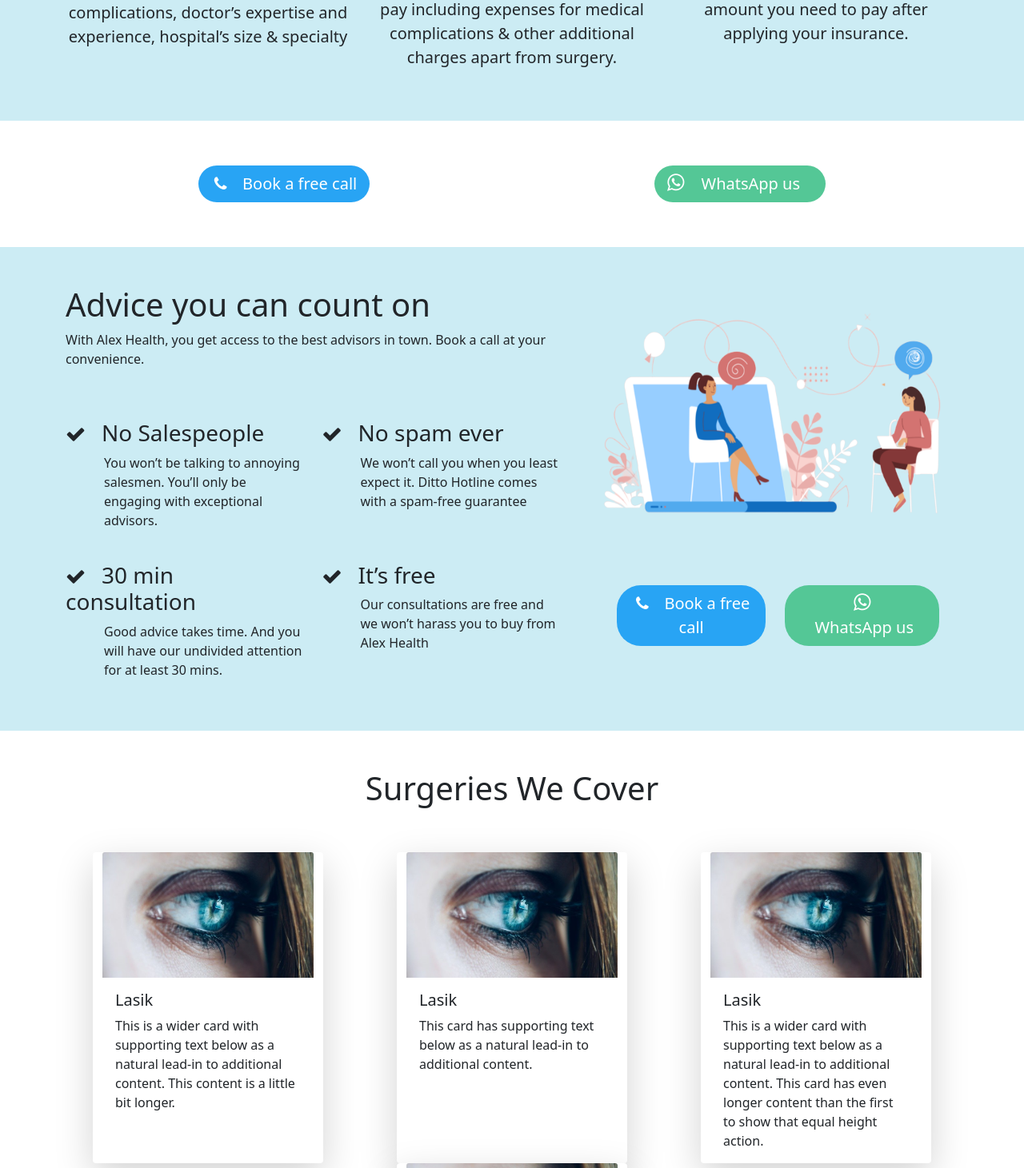
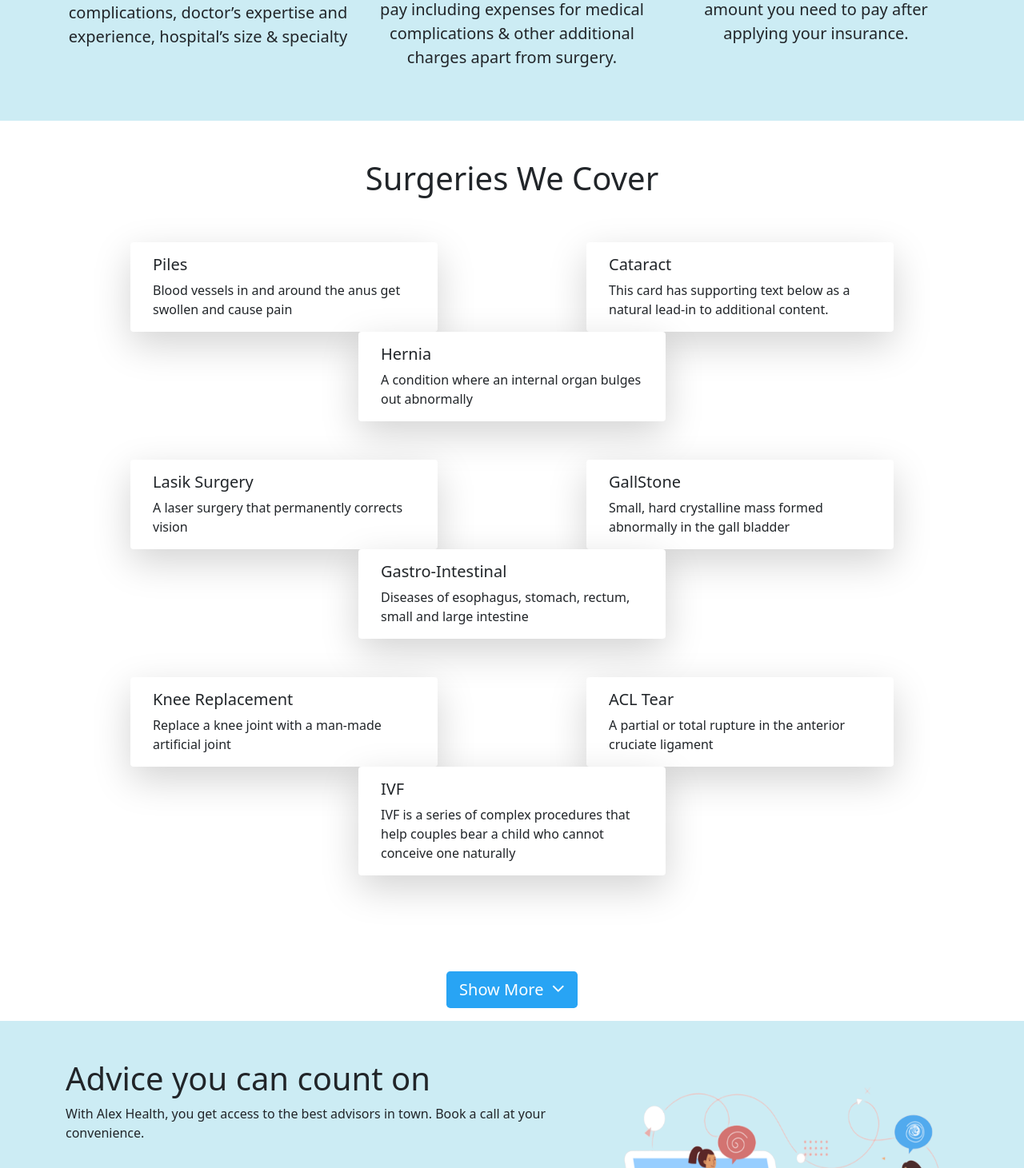
Before and after one commit to km2574/surgery-alex, a Next.js app: page / in a window 1280 px wide. Shown: the part 981-2442 px from the top of the page at 80% size. Built offline with nearby package versions, Linux system fonts and the light colour scheme.

Commit message:
show more surgeries

```diff
--- /dev/null
+++ b/Components/ReadmoreSurgeries.js
@@ -0,0 +1,98 @@
+import React, { useState } from "react";
+import { Button, Card, Container, Row, Col } from "react-bootstrap"
+
+const ReadMore = ({ children }) => {
+	const card = children;
+	const [isReadMore, setIsReadMore] = useState(true);
+	const toggleReadMore = () => {
+		setIsReadMore(!isReadMore);
+	};
+	return (
+		<p className="">
+			{isReadMore ? ('') : card}
+			<Col lg={12} className="d-flex justify-content-around">
+			<Button onClick={toggleReadMore}  className="read-or-hide showmorebutton border-0 mt-5" size="lg">
+				{isReadMore ? "Show More" : " Show Less"}{'  '} &nbsp;
+				<span className="fa fa-angle-down" style={{ fontSize: 25 }}> </span>
+			</Button>
+			</Col>
+		</p>
+	);
+};
+
+const Content = () => {
+	return (
+		<div >
+				<br />
+				<Container>
+					<ReadMore>
+
+						<Row className="d-flex justify-content-around">
+							<Card className="border-0 shadow-lg" style={{ width: '24rem' }}>
+								{/* <Card.Img variant="top" src="/eye.jpg" /> */}
+								<Card.Body>
+									<Card.Title>Piles</Card.Title>
+									<Card.Text>
+										Blood vessels in and around the anus get swollen and cause pain
+									</Card.Text>
+								</Card.Body>
+							</Card>
+							<Card className="border-0 shadow-lg" style={{ width: '24rem' }}>
+								{/* <Card.Img variant="top" src="/eye.jpg" /> */}
+								<Card.Body>
+									<Card.Title>Cataract</Card.Title>
+									<Card.Text>
+										This card has supporting text below as a natural lead-in to additional
+										content.{' '}
+									</Card.Text>
+								</Card.Body>
+							</Card>
+							<Card className="border-0 shadow-lg" style={{ width: '24rem' }}>
+								{/* <Card.Img variant="top" src="/eye.jpg" /> */}
+								<Card.Body>
+									<Card.Title>Hernia</Card.Title>
+									<Card.Text>
+										A condition where an internal organ bulges out abnormally
+									</Card.Text>
+								</Card.Body>
+							</Card>
+
+						</Row>
+						<Row className="mt-5 d-flex justify-content-around">
+							<Card className="border-0 shadow-lg" style={{ width: '24rem' }}>
+								{/* <Card.Img variant="top" src="/eye.jpg" /> */}
+								<Card.Body>
+									<Card.Title>Piles</Card.Title>
+									<Card.Text>
+										Blood vessels in and around the anus get swollen and cause pain
+									</Card.Text>
+								</Card.Body>
+							</Card>
+							<Card className="border-0 shadow-lg" style={{ width: '24rem' }}>
+								{/* <Card.Img variant="top" src="/eye.jpg" /> */}
+								<Card.Body>
+									<Card.Title>Cataract</Card.Title>
+									<Card.Text>
+										This card has supporting text below as a natural lead-in to additional
+										content.{' '}
+									</Card.Text>
+								</Card.Body>
+							</Card>
+							<Card className="border-0 shadow-lg" style={{ width: '24rem' }}>
+								{/* <Card.Img variant="top" src="/eye.jpg" /> */}
+								<Card.Body>
+									<Card.Title>Hernia</Card.Title>
+									<Card.Text>
+										A condition where an internal organ bulges out abnormally
+									</Card.Text>
+								</Card.Body>
+							</Card>
+
+						</Row>
+					</ReadMore>
+				</Container>
+		</div>
+	);
+};
+
+export default Content;
--- a/Components/Surgeries.js
+++ b/Components/Surgeries.js
@@ -5,94 +5,96 @@ const Surgeries = () => {
     return (
         <Container >
             <Row className="my-5 text-center">
-                    <h1>
-                        Surgeries We Cover
-                    </h1>
-                </Row>
+                <h1>
+                    Surgeries We Cover
+                </h1>
+            </Row>
             <Row className="mt-5 d-flex justify-content-around">
-                <Card className="border-0 shadow-lg" style={{ width: '18rem' }}>
-                    <Card.Img variant="top" src="/eye.jpg" />
+                <Card className="border-0 shadow-lg" style={{ width: '24rem' }}>
+                    {/* <Card.Img variant="top" src="/eye.jpg" /> */}
                     <Card.Body>
-                        <Card.Title>Lasik</Card.Title>
+                        <Card.Title>Piles</Card.Title>
                         <Card.Text>
-                            This is a wider card with supporting text below as a natural lead-in to
-                            additional content. This content is a little bit longer.
+                            Blood vessels in and around the anus get swollen and cause pain
                         </Card.Text>
                     </Card.Body>
                 </Card>
-                <Card className="border-0 shadow-lg" style={{ width: '18rem' }}>
-                    <Card.Img variant="top" src="/eye.jpg" />
+                <Card className="border-0 shadow-lg" style={{ width: '24rem' }}>
+                    {/* <Card.Img variant="top" src="/eye.jpg" /> */}
                     <Card.Body>
-                        <Card.Title>Lasik</Card.Title>
+                        <Card.Title>Cataract</Card.Title>
                         <Card.Text>
                             This card has supporting text below as a natural lead-in to additional
                             content.{' '}
                         </Card.Text>
                     </Card.Body>
                 </Card>
-                <Card className="border-0 shadow-lg" style={{ width: '18rem' }}>
-                    <Card.Img variant="top" src="/eye.jpg" />
+                <Card className="border-0 shadow-lg" style={{ width: '24rem' }}>
+                    {/* <Card.Img variant="top" src="/eye.jpg" /> */}
                     <Card.Body>
-                        <Card.Title>Lasik</Card.Title>
+                        <Card.Title>Hernia</Card.Title>
                         <Card.Text>
-                            This is a wider card with supporting text below as a natural lead-in to
-                            additional content. This card has even longer content than the first to
-                            show that equal height action.
+                            A condition where an internal organ bulges out abnormally
                         </Card.Text>
                     </Card.Body>
                 </Card>
-                <Card className="border-0 shadow-lg" style={{ width: '18rem' }}>
-                    <Card.Img variant="top" src="/eye.jpg" />
+
+            </Row>
+            <Row className="my-5 d-flex justify-content-around">
+                <Card className="border-0 shadow-lg" style={{ width: '24rem' }}>
+                    {/* <Card.Img variant="top" src="/eye.jpg" /> */}
                     <Card.Body>
-                        <Card.Title>Lasik</Card.Title>
+                        <Card.Title>Lasik Surgery</Card.Title>
                         <Card.Text>
-                            This is a wider card with supporting text below as a natural lead-in to
-                            additional content. This card has even longer content than the first to
-                            show that equal height action.
+                            A laser surgery that permanently corrects vision
                         </Card.Text>
                     </Card.Body>
                 </Card>
-            </Row>
-            <Row className="my-5 d-flex justify-content-around">
-                <Card className="border-0 shadow-lg" style={{ width: '18rem' }}>
-                    <Card.Img variant="top" src="/eye.jpg" />
+                <Card className="border-0 shadow-lg" style={{ width: '24rem' }}>
+                    {/* <Card.Img variant="top" src="/eye.jpg" /> */}
                     <Card.Body>
-                        <Card.Title>Lasik</Card.Title>
+                        <Card.Title>GallStone</Card.Title>
                         <Card.Text>
-                            This is a wider card with supporting text below as a natural lead-in to
-                            additional content. This content is a little bit longer.
+                            Small, hard crystalline mass formed abnormally in the gall bladder
                         </Card.Text>
                     </Card.Body>
                 </Card>
-                <Card className="border-0 shadow-lg" style={{ width: '18rem' }}>
-                    <Card.Img variant="top" src="/eye.jpg" />
+                <Card className="border-0 shadow-lg" style={{ width: '24rem' }}>
+                    {/* <Card.Img variant="top" src="/eye.jpg" /> */}
                     <Card.Body>
-                        <Card.Title>Lasik</Card.Title>
+                        <Card.Title>Gastro-Intestinal</Card.Title>
                         <Card.Text>
-                            This card has supporting text below as a natural lead-in to additional
-                            content.{' '}
+                            Diseases of  esophagus, stomach, rectum, small and large intestine{' '}
                         </Card.Text>
                     </Card.Body>
                 </Card>
-                <Card className="border-0 shadow-lg" style={{ width: '18rem' }}>
-                    <Card.Img variant="top" src="/eye.jpg" />
+
+            </Row>
+            <Row className="my-5 d-flex justify-content-around">
+                <Card className="border-0 shadow-lg" style={{ width: '24rem' }}>
+                    {/* <Card.Img variant="top" src="/eye.jpg" /> */}
                     <Card.Body>
-                        <Card.Title>Lasik</Card.Title>
+                        <Card.Title>Knee Replacement</Card.Title>
                         <Card.Text>
-                            This is a wider card with supporting text below as a natural lead-in to
-                            additional content. This card has even longer content than the first to
-                            show that equal height action.
+                            Replace a knee joint with a man-made artificial joint
                         </Card.Text>
                     </Card.Body>
                 </Card>
-                <Card className="border-0 shadow-lg" style={{ width: '18rem' }}>
-                    <Card.Img variant="top" src="/eye.jpg" />
+                <Card className="border-0 shadow-lg" style={{ width: '24rem' }}>
+                    {/* <Card.Img variant="top" src="/eye.jpg" /> */}
                     <Card.Body>
-                        <Card.Title>Lasik</Card.Title>
+                        <Card.Title>ACL Tear</Card.Title>
                         <Card.Text>
-                            This is a wider card with supporting text below as a natural lead-in to
-                            additional content. This card has even longer content than the first to
-                            show that equal height action.
+                            A partial or total rupture in the anterior cruciate ligament
+                        </Card.Text>
+                    </Card.Body>
+                </Card>
+                <Card className="border-0 shadow-lg" style={{ width: '24rem' }}>
+                    {/* <Card.Img variant="top" src="/eye.jpg" /> */}
+                    <Card.Body>
+                        <Card.Title>IVF</Card.Title>
+                        <Card.Text>
+                            IVF is a series of complex procedures that help couples bear a child who cannot conceive one naturally
                         </Card.Text>
                     </Card.Body>
                 </Card>
--- a/pages/index.js
+++ b/pages/index.js
@@ -7,6 +7,8 @@ import Feature from '../Components/Feature'
 import Cta from '../Components/Cta'
 import IntroAlex from '../Components/IntroAlex'
 import Surgeries from '../Components/Surgeries'
+
+import ReadmoreSurgeries from '../Components/ReadmoreSurgeries'
 export default function Home() {
   return (
     <div>
@@ -17,9 +19,12 @@ export default function Home() {
       <Alex_nav/>
       <Herosection/>
       <Feature/>
-      <Cta/>
+      <Surgeries/>
+
+
+      <ReadmoreSurgeries/>
+      {/* <Cta/> */}
       <IntroAlex/>
-      <Surgeries/>
     </div>
   )
 }
--- a/styles/globals.css
+++ b/styles/globals.css
@@ -75,3 +75,8 @@ a {
 .image-blurred-edge{
     box-shadow: 0 0 8px 8px white inset !important;
 }
+
+
+.showmorebutton{
+  background-color: #28a4f4 !important;
+}
```
